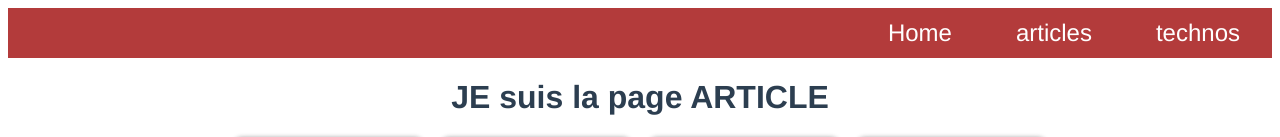
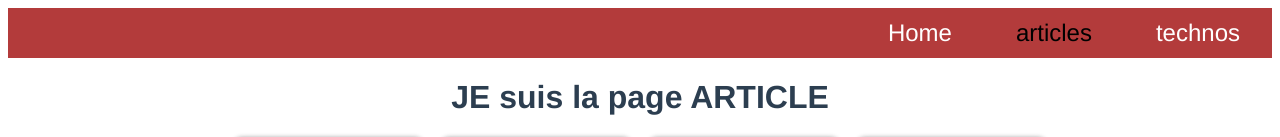
Before and after one commit to Pouiks/vue3, a Vue app in the folder vue3-app/: page /article in a window 1280 px wide. Shown: the top 137 px of the page. Built offline with nearby package versions, Linux system fonts and the light colour scheme.

Commit message:
upgrading quality of my SPA

```diff
--- a/vue3-app/src/App.vue
+++ b/vue3-app/src/App.vue
@@ -3,8 +3,8 @@
 <div>
     <nav>
       <router-link to="/" >Home</router-link>
-      <router-link to="/article" >articles</router-link>
-      <router-link to="/technos" >technos</router-link>
+      <router-link :to="{name : 'Articles'}" >articles</router-link>
+      <router-link :to="{name : 'Technos'}" >technos</router-link>
     </nav>
  </div>
  <router-view/>
@@ -48,5 +48,8 @@ a{
     padding: 0 2rem;
     text-decoration: none;
 }
+a.router-link-exact-active{
+  color: #000;
+}
 
 </style>
--- a/vue3-app/src/components/Article.vue
+++ b/vue3-app/src/components/Article.vue
@@ -11,6 +11,7 @@
 
 <script>
 export default {
+    name : 'Article',
   setup() {
      let data = [
     {
--- a/vue3-app/src/views/Technos.vue
+++ b/vue3-app/src/views/Technos.vue
@@ -16,7 +16,7 @@ import TechnoList from '@/components/TechnoList';
 import { ref } from 'vue';
 export default {
 
-  name: 'App',
+  name: 'Technos',
   components: {
     Form,
     TechnoList,
```
